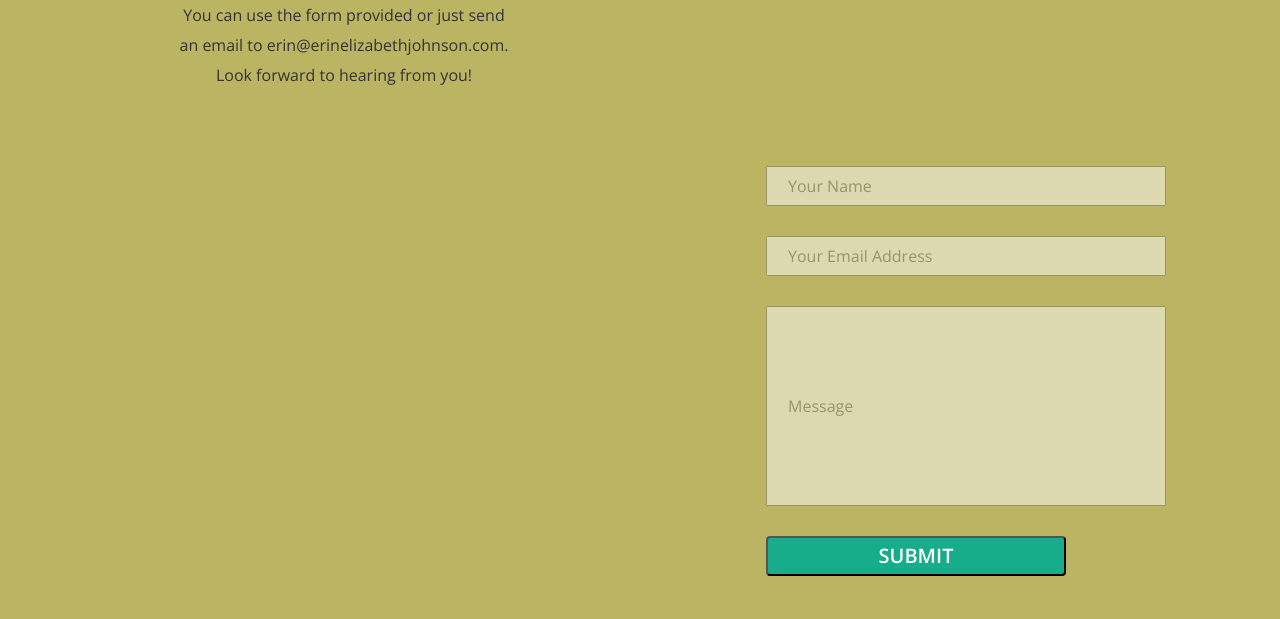
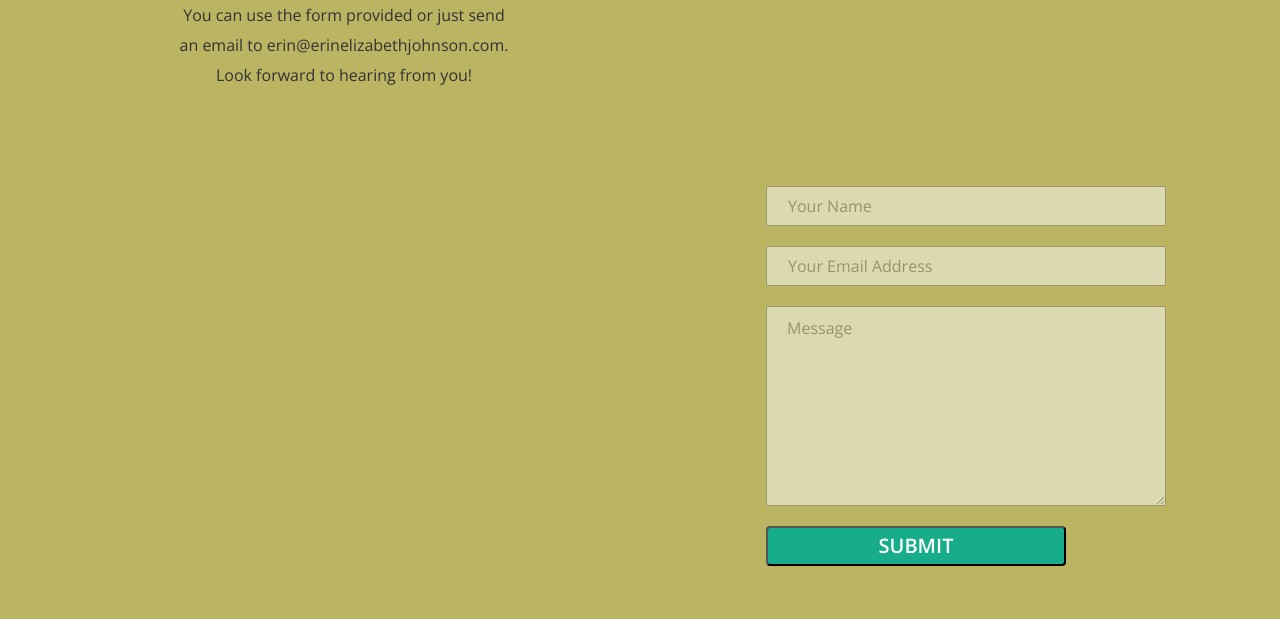
Before and after one commit to erinjohnson21/erinjohnson, a plain HTML site: page index.html in a window 1280 px wide. Shown: the part 2846-3465 px from the top of the page. Drawn offline with nearby package versions, Linux system fonts and the light colour scheme.

Commit message:
Updated Contact Form Text Area

```diff
--- a/css/style.css
+++ b/css/style.css
@@ -208,20 +208,24 @@ main {
   border-radius: 4px;
   box-sizing: border-box;
   margin-right: 50px;
+  margin-top: 30px;
 }
-.contact .form input {
-  margin-top: 30px;
+.contact input {
   height: 40px;
   width: 400px;
+  margin-top: 20px;
 }
-.contact .form .textarea {
-  min-height: 200px;
+.contact .textform {
   opacity: 0.5;
   padding-left: 20px;
 }
-.contact .form .textform {
+.contact textarea {
+  min-height: 200px;
+  width: 400px;
+  margin-top: 20px;
   opacity: 0.5;
   padding-left: 20px;
+  padding-top: 10px;
 }
 .contact img {
   border-radius: 50%;
--- a/index.html
+++ b/index.html
@@ -76,7 +76,8 @@
         <form action="https://formspree.io/erin@erinelizabethjohnson.com" method="POST">
         <input class="textform" type="text" name="name" placeholder="Your Name" required=""><br>
         <input class="textform" type="email" name="_replyto" placeholder="Your Email Address" required=""><br>
-        <input class="textarea" type="textarea" name="textarea" placeholder="Message" required><br>
+        <!-- <textarea name="comment" form="usrform">Enter text here...</textarea> -->
+        <textarea class="textform" name="comments" placeholder="Message" required></textarea><br>
         <input class="btn" type="submit" value="Submit">
         </form>
         <!--<a href="mailto:erin@erinelizabethjohnson.com"class="btn">Submit</a>-->
```
